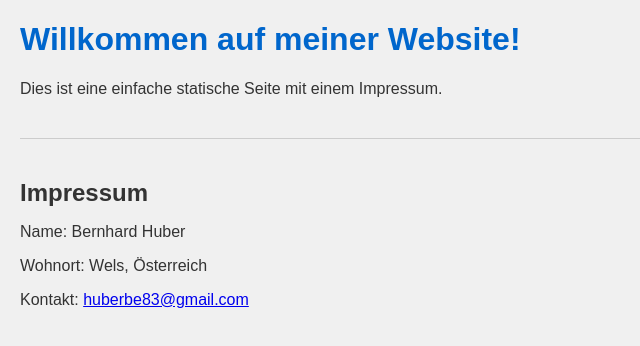
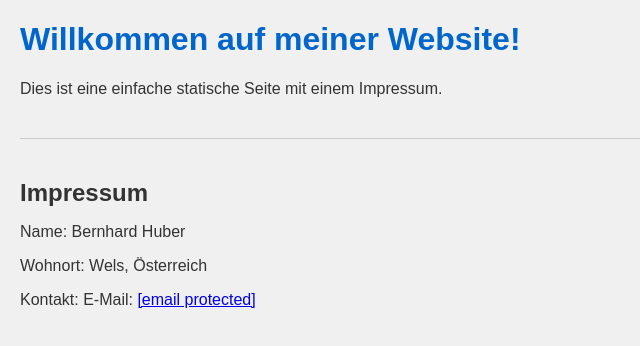
Before and after one commit to Lenny156x/meine-website, a plain HTML site: page public/index.html in a window 1280 px wide. Shown: the full height of the page, 0-640 px from the left. Drawn offline with Linux system fonts and the light colour scheme; a script that the page names is missing.

Commit message:
Update index.html

```diff
--- a/public/index.html
+++ b/public/index.html
@@ -14,7 +14,9 @@
         <h2>Impressum</h2>
         <p>Name: Bernhard Huber</p>
         <p>Wohnort: Wels, Österreich</p>
-        <p>Kontakt: <a href="mailto:huberbe83@gmail.com">huberbe83@gmail.com</a></p>
+        <p>Kontakt: E-Mail:
+     <a href="/cdn-cgi/l/email-protection#066e7364637464633e3546616b676f6a2865696b" class="__cf_email__">[email&nbsp;protected]</a>
+     <script data-cfasync="false" src="/cdn-cgi/scripts/f2bf09f8/cloudflare-static/email-decode.min.js"></script></p>
     </footer>
 
     <script src="script.js"></script>
```
